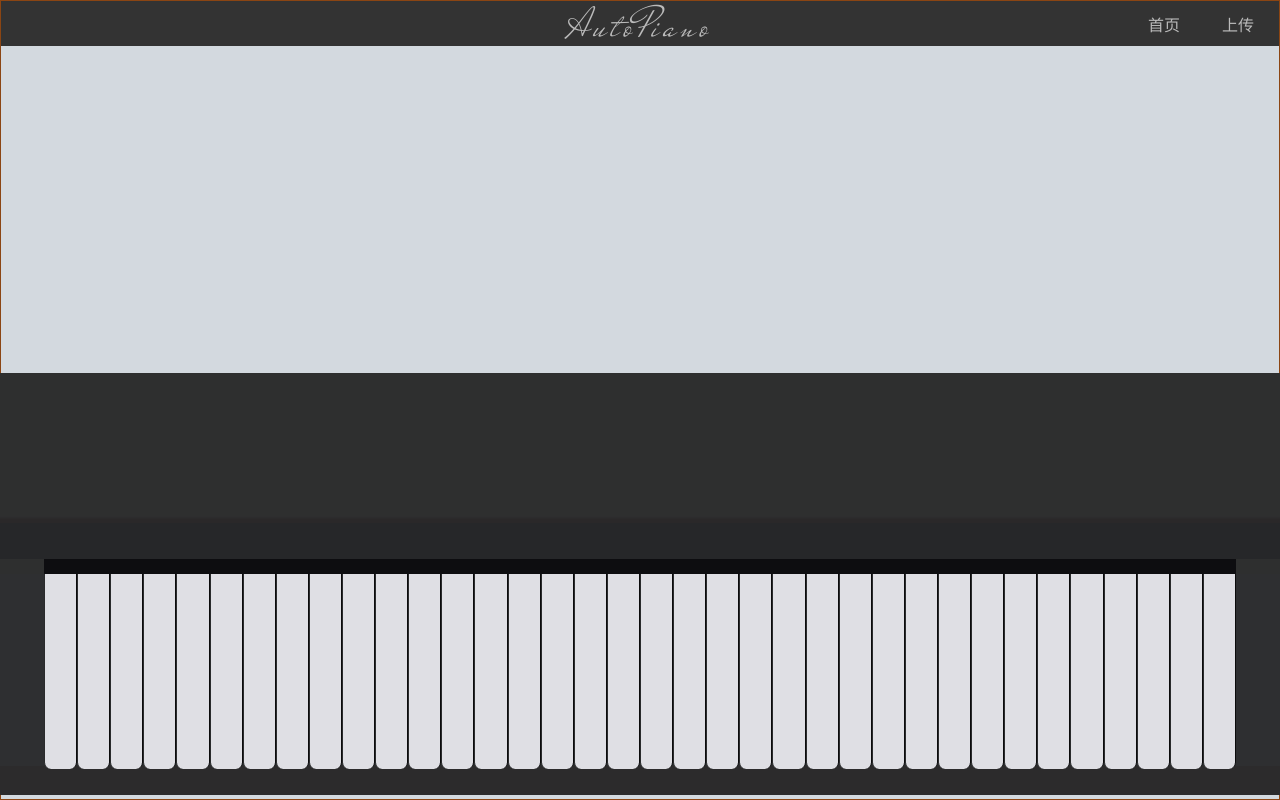
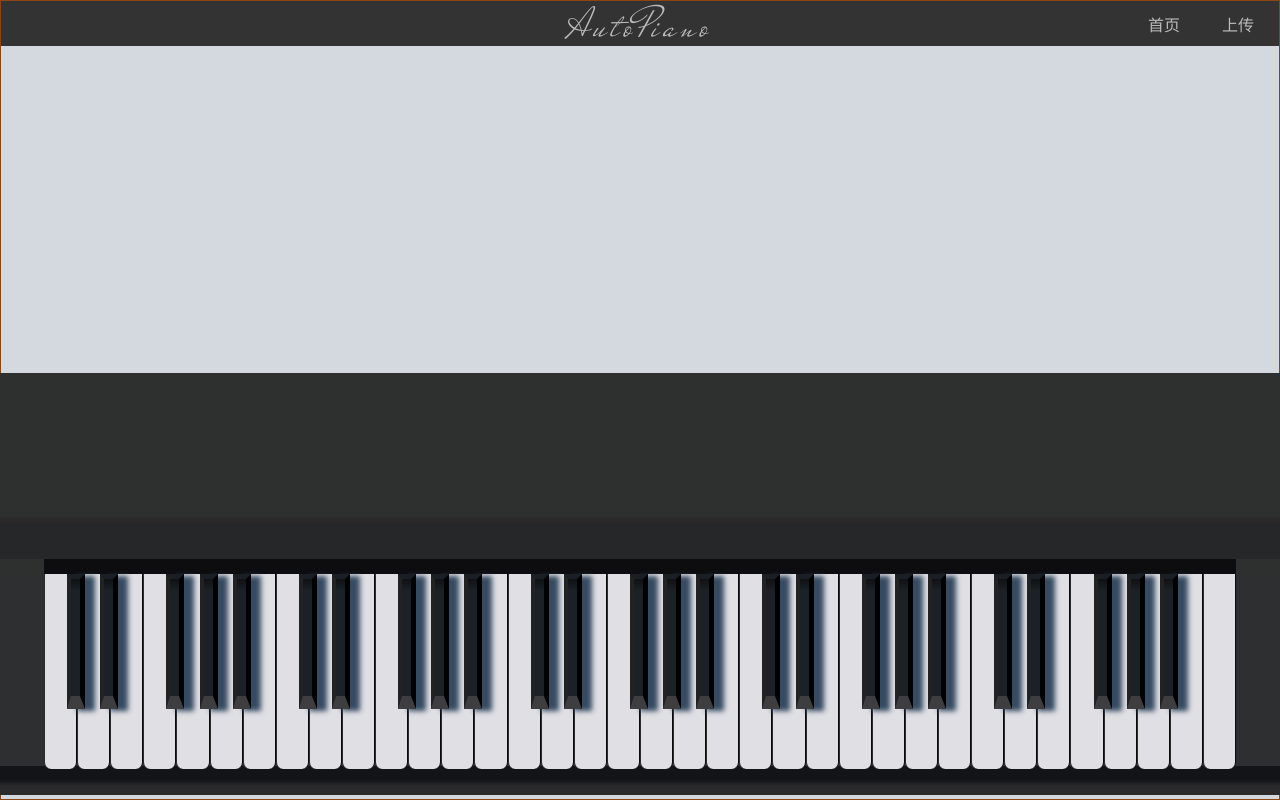
Before and after one commit to sad-wang/WangQiYuAutoPiano, a Vue app: page / in a window 1280 px wide. Shown: the top 800 px of the page. Built offline with nearby package versions, Linux system fonts and the light colour scheme.

Commit message:
added black-key style sheet and animate

```diff
--- a/src/components/Piano.vue
+++ b/src/components/Piano.vue
@@ -10,114 +10,42 @@
             <div class="top"></div>
           </div>
           <div class="keys">
-            <li>
-              <div class="black-key"></div>
-            </li>
-            <li>
-              <div class="black-key"></div>
-            </li>
-            <li>
-              <div class="black-key"></div>
-            </li>
-            <li>
-              <div class="black-key"></div>
-            </li>
-            <li>
-              <div class="black-key"></div>
-            </li>
-            <li>
-              <div class="black-key"></div>
-            </li>
-            <li>
-              <div class="black-key"></div>
-            </li>
-            <li>
-              <div class="black-key"></div>
-            </li>
-            <li>
-              <div class="black-key"></div>
-            </li>
-            <li>
-              <div class="black-key"></div>
-            </li>
-            <li>
-              <div class="black-key"></div>
-            </li>
-            <li>
-              <div class="black-key"></div>
-            </li>
-            <li>
-              <div class="black-key"></div>
-            </li>
-            <li>
-              <div class="black-key"></div>
-            </li>
-            <li>
-              <div class="black-key"></div>
-            </li>
-            <li>
-              <div class="black-key"></div>
-            </li>
-            <li>
-              <div class="black-key"></div>
-            </li>
-            <li>
-              <div class="black-key"></div>
-            </li>
-            <li>
-              <div class="black-key"></div>
-            </li>
-            <li>
-              <div class="black-key"></div>
-            </li>
-            <li>
-              <div class="black-key"></div>
-            </li>
-            <li>
-              <div class="black-key"></div>
-            </li>
-            <li>
-              <div class="black-key"></div>
-            </li>
-            <li>
-              <div class="black-key"></div>
-            </li>
-            <li>
-              <div class="black-key"></div>
-            </li>
-            <li>
-              <div class="black-key"></div>
-            </li>
-            <li>
-              <div class="black-key"></div>
-            </li>
-            <li>
-              <div class="black-key"></div>
-            </li>
-            <li>
-              <div class="black-key"></div>
-            </li>
-            <li>
-              <div class="black-key"></div>
-            </li>
-            <li>
-              <div class="black-key"></div>
-            </li>
-            <li>
-              <div class="black-key"></div>
-            </li>
-            <li>
-              <div class="black-key"></div>
-            </li>
-            <li>
-              <div class="black-key"></div>
-            </li>
-            <li>
-              <div class="black-key"></div>
-            </li>
-            <li>
-              <div class="black-key"></div>
-            </li>
+            <li><div class="white-key"></div></li>
+            <li><div class="white-key"></div><div class="black-key"></div></li>
+            <li><div class="white-key"></div><div class="black-key"></div></li>
+            <li><div class="white-key"></div></li>
+            <li><div class="white-key"></div><div class="black-key"></div></li>
+            <li><div class="white-key"></div><div class="black-key"></div></li>
+            <li><div class="white-key"></div><div class="black-key"></div></li>
+            <li><div class="white-key"></div></li>
+            <li><div class="white-key"></div><div class="black-key"></div></li>
+            <li><div class="white-key"></div><div class="black-key"></div></li>
+            <li><div class="white-key"></div></li>
+            <li><div class="white-key"></div><div class="black-key"></div></li>
+            <li><div class="white-key"></div><div class="black-key"></div></li>
+            <li><div class="white-key"></div><div class="black-key"></div></li>
+            <li><div class="white-key"></div></li>
+            <li><div class="white-key"></div><div class="black-key"></div></li>
+            <li><div class="white-key"></div><div class="black-key"></div></li>
+            <li><div class="white-key"></div></li>
+            <li><div class="white-key"></div><div class="black-key"></div></li>
+            <li><div class="white-key"></div><div class="black-key"></div></li>
+            <li><div class="white-key"></div><div class="black-key"></div></li>
+            <li><div class="white-key"></div></li>
+            <li><div class="white-key"></div><div class="black-key"></div></li>
+            <li><div class="white-key"></div><div class="black-key"></div></li>
+            <li><div class="white-key"></div></li>
+            <li><div class="white-key"></div><div class="black-key"></div></li>
+            <li><div class="white-key"></div><div class="black-key"></div></li>
+            <li><div class="white-key"></div><div class="black-key"></div></li>
+            <li><div class="white-key"></div></li>
+            <li><div class="white-key"></div><div class="black-key"></div></li>
+            <li><div class="white-key"></div><div class="black-key"></div></li>
+            <li><div class="white-key"></div></li>
+            <li><div class="white-key"></div><div class="black-key"></div></li>
+            <li><div class="white-key"></div><div class="black-key"></div></li>
+            <li><div class="white-key"></div><div class="black-key"></div></li>
+            <li><div class="white-key"></div></li>
           </div>
 <!--          <div id="p-wrapper">-->
 <!--            <ul id="piano">-->
@@ -212,6 +140,7 @@ export default {
           background-color: #2e2f31;
           display: flex;
           flex-direction: row;
+          box-shadow: #131418 7px 17px 5px ;
           .block{
             width: 58px;
             height: 207px;
@@ -227,6 +156,8 @@ export default {
             border-top: 15px solid #0d0d10;
             li{
               display: inline-block;
+              position: relative;
+              .white-key{
                 width: calc(1192px / 36);
                 height: 195px;
                 background-color: #dfdfe4;
@@ -234,6 +165,27 @@ export default {
                 border-left: 1px #2a2b2c  solid;
                 border-bottom-left-radius: 7px;
                 border-bottom-right-radius: 7px;
+              }
+              .black-key{
+                position: absolute;
+                width: 18px;
+                height: 135px;
+                left: -10px;
+                top:0;
+                background-image: linear-gradient(to bottom, #101112 0%, #1b2127 10%, #1b2127 10%);
+                border-top: #1a1e25 5px solid;
+                border-left: #232223 4px solid;
+                border-bottom: #3e3e40 13px solid;
+                border-right: 5px #010203 solid;
+                box-shadow: #364b62 10px 2px 5px ;
+              }
+              .black-key:hover{
+                border-top: #1a1e25 8px solid;
+                border-left: #232223 4px solid;
+                border-bottom: #3e3e40 8px solid;
+                border-right: 5px #010203 solid;
+                box-shadow: #364b62 5px 2px 5px ;
+              }
             }
           }
         }
```
Lines whose indentation alone changed are shown as unchanged.
